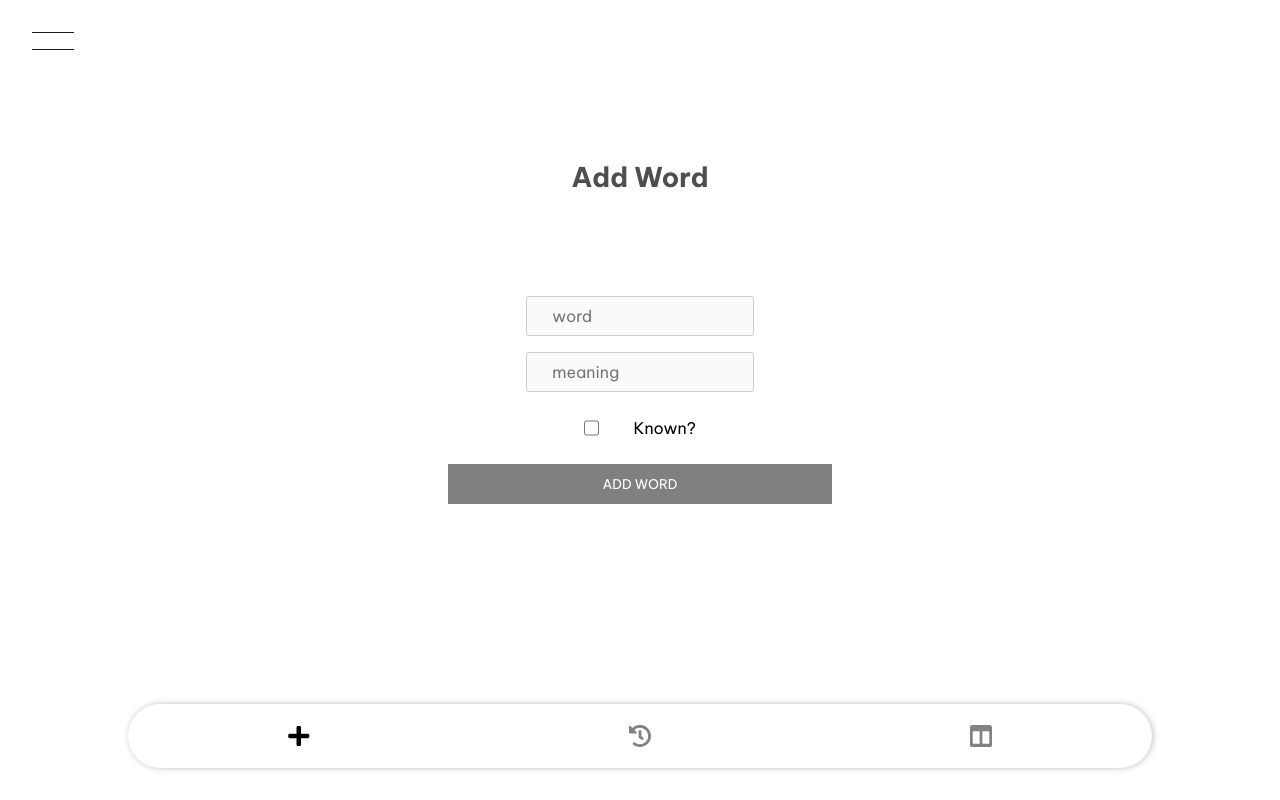
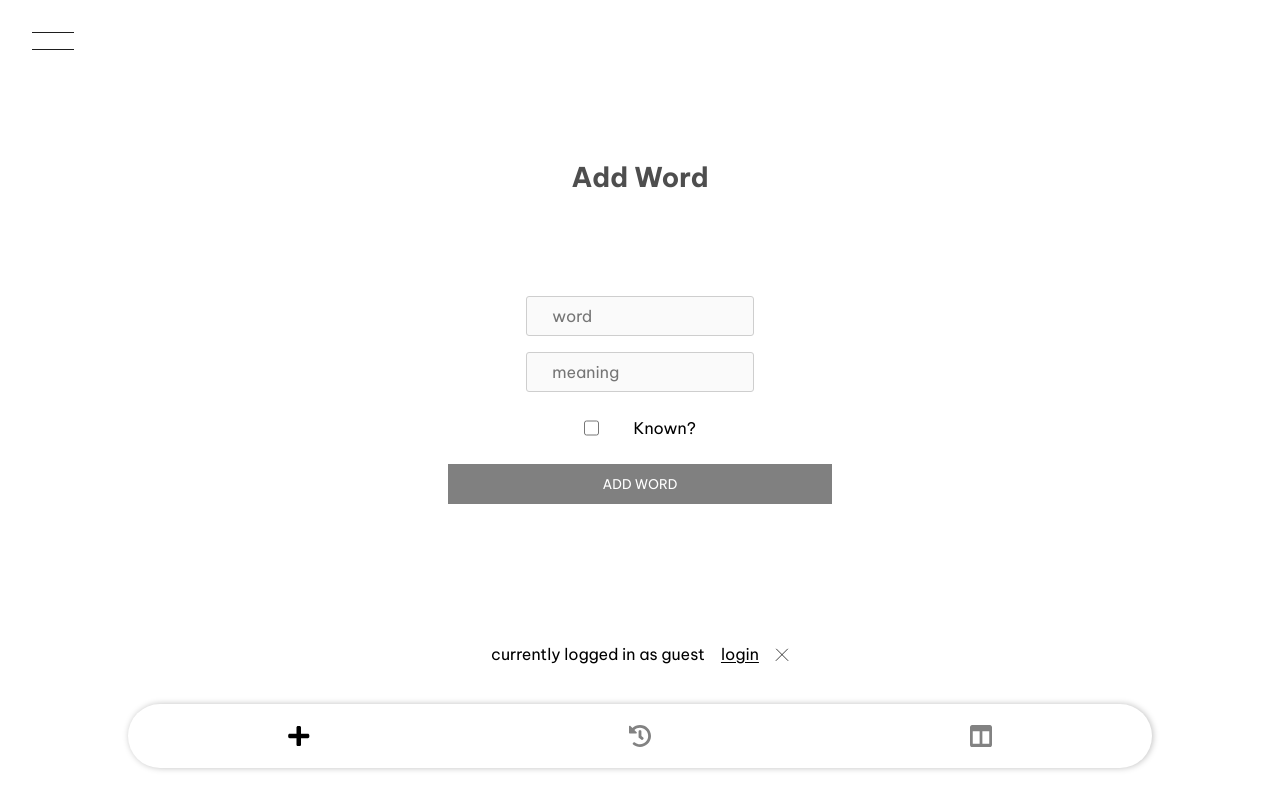
Before and after one commit to Stefan1400/ComponentsLibrary, a React (Create React App) app in the folder client/: page / in a window 1280 px wide. Built offline with nearby package versions, Linux system fonts and the light colour scheme.

Commit message:
fixed no review today, no search results, made mostly working guess message (hidden for now, will use later)

```diff
--- a/client/src/App.css
+++ b/client/src/App.css
@@ -63,3 +63,28 @@ button {
 .menu-slider-btn line {
    stroke: #1E1E1E;
 }
+
+
+
+
+
+.guest-message-div {
+   width: 100%;
+   position: fixed;
+   bottom: 15%;
+   background-color: white;
+   padding: 1rem;
+   /* text-align: center; */
+   z-index: 1000;
+   display: flex;
+   flex-direction: row;
+   justify-content: center;
+   gap: 1rem;
+   align-items: center;
+
+}
+
+.guest-message-cta {
+   text-decoration: underline;
+   text-underline-offset: 2px;
+}
--- a/client/src/App.js
+++ b/client/src/App.js
@@ -97,6 +97,17 @@ function App() {
 
   }
 
+  const [guestMessageVisible, setGuestMessageVisible] = useState(
+    localStorage.getItem('guestMessage') !== 'false'
+  );
+
+  const closeGuestMessage = () => {
+    if (guestMessageVisible) {
+      localStorage.setItem('guestMessage', 'false');
+      setGuestMessageVisible(false);
+    }
+  }
+
   // const toggleForm = () => {
 
   //   if (!loginVisible && !registerVisible) {
@@ -135,6 +146,18 @@ function App() {
           menuSliderVisible={menuSliderVisible}
       />
 
+      {!isLoggedIn && guestMessageVisible && (
+        <div className='guest-message-div'>
+          <span className='guest-message-info'>currently logged in as guest</span>
+          <span className='guest-message-cta'>login</span>
+
+          <svg onClick={closeGuestMessage} className='guest-message-close' width="14" height="13" viewBox="0 0 14 13" fill="none" xmlns="http://www.w3.org/2000/svg">
+            <line x1="0.823223" y1="12.8232" x2="12.8232" y2="0.823224" stroke="#000" strokeWidth="0.75"/>
+            <line x1="1.17678" y1="0.823223" x2="13.1768" y2="12.8232" stroke="#000" strokeWidth="0.75"/>
+          </svg>
+        </div>
+      )}
+
       {!menuSliderVisible && (
         <svg onClick={toggleMenuSlider} className='menu-slider-btn' width="42" height="18" viewBox="0 0 42 18" fill="none" xmlns="http://www.w3.org/2000/svg">
           <line y1="0.5" x2="42" y2="0.5" stroke="black"/>
--- a/client/src/components/MyWordsPanel/MyWordsPanel.css
+++ b/client/src/components/MyWordsPanel/MyWordsPanel.css
@@ -79,7 +79,8 @@
    align-items: center;
    position: absolute;
    top: -15vh;
-   font-weight: 400;
+   font-weight: 300;
+   font-size: 1rem;
 }
 
 .my-words-flex-row {
--- a/client/src/components/ReviewPanel/ReviewPanel.css
+++ b/client/src/components/ReviewPanel/ReviewPanel.css
@@ -59,7 +59,7 @@
 
 .reviews-no-reviews-today {
    position: absolute;
-   top: 32vh;
+   top: 35vh;
 }
 
 .review-results {
```
